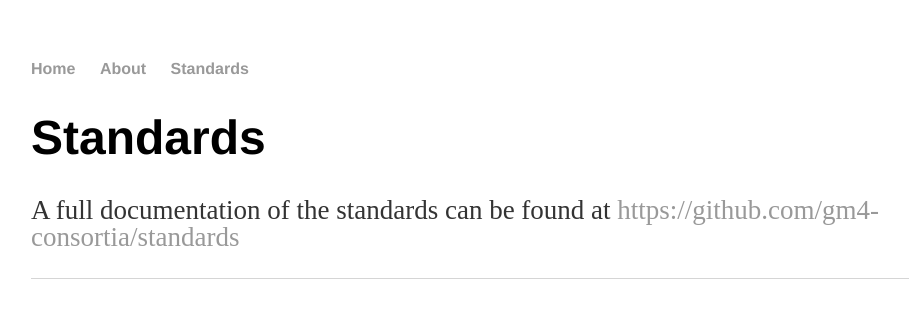
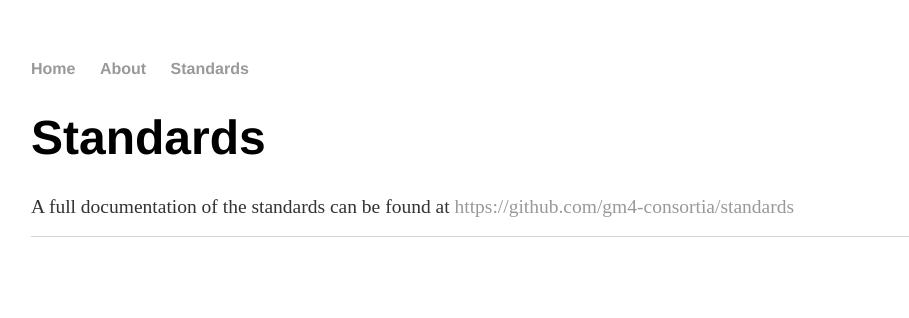
Before and after one commit to gm4-consortia/gm4-consortia.github.io, a Jekyll site: the page built from _posts/2019-04-12-standards.md, in a window 1280 px wide. Shown: the top 318 px of the page, without its empty margins (161-1070 px from the left). Built offline with Jekyll 4.4.1, drawn with Linux system fonts in a browser that asks for light colours.

Commit message:
Update post.html

```diff
--- a/_layouts/post.html
+++ b/_layouts/post.html
@@ -3,6 +3,6 @@ layout: default
 ---
 <h1>{{ page.title }}</h1>
 
-<div class="post"><font size="+1">
+<div class="post"><font size="-1">
   {{ content }}
 </div></font>
```
